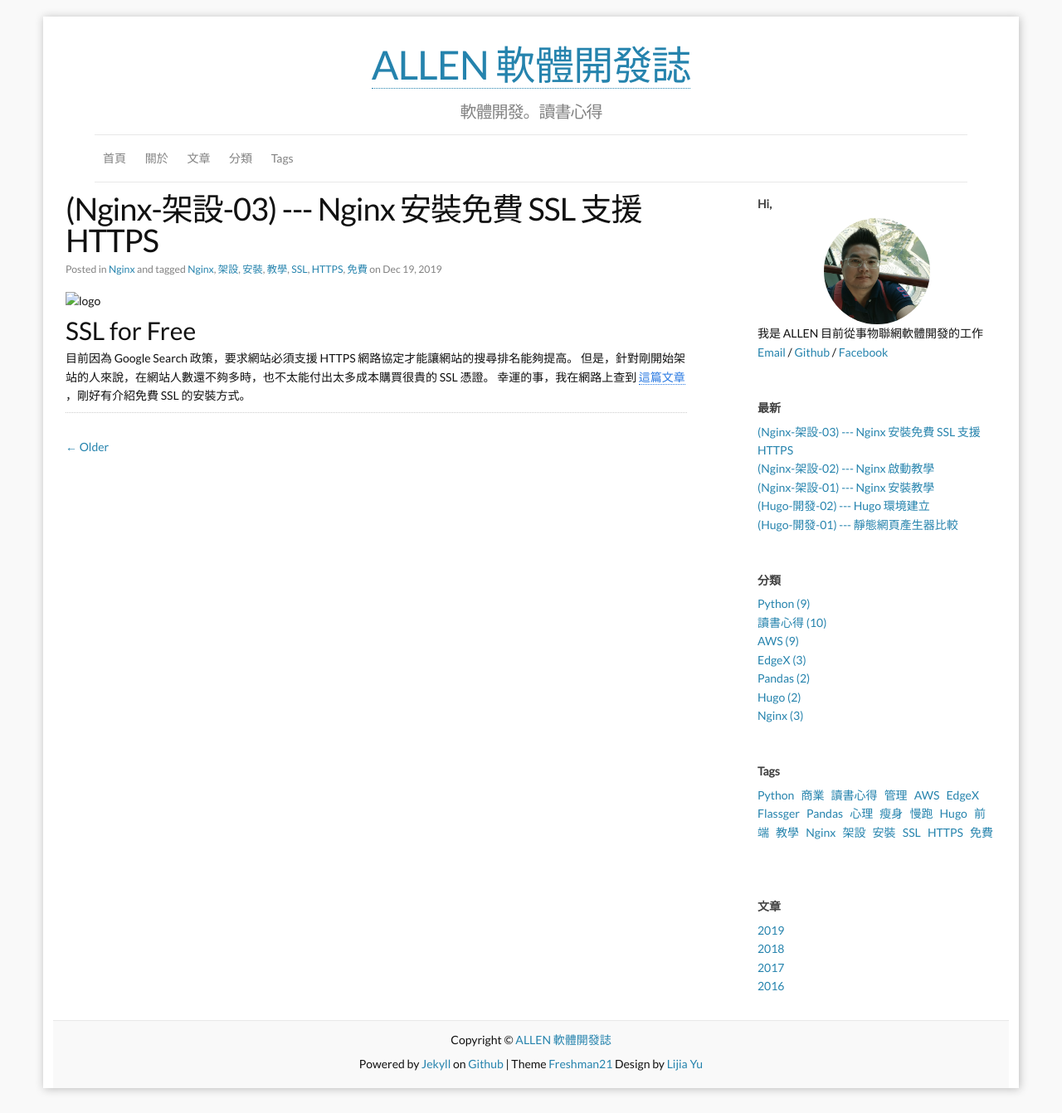
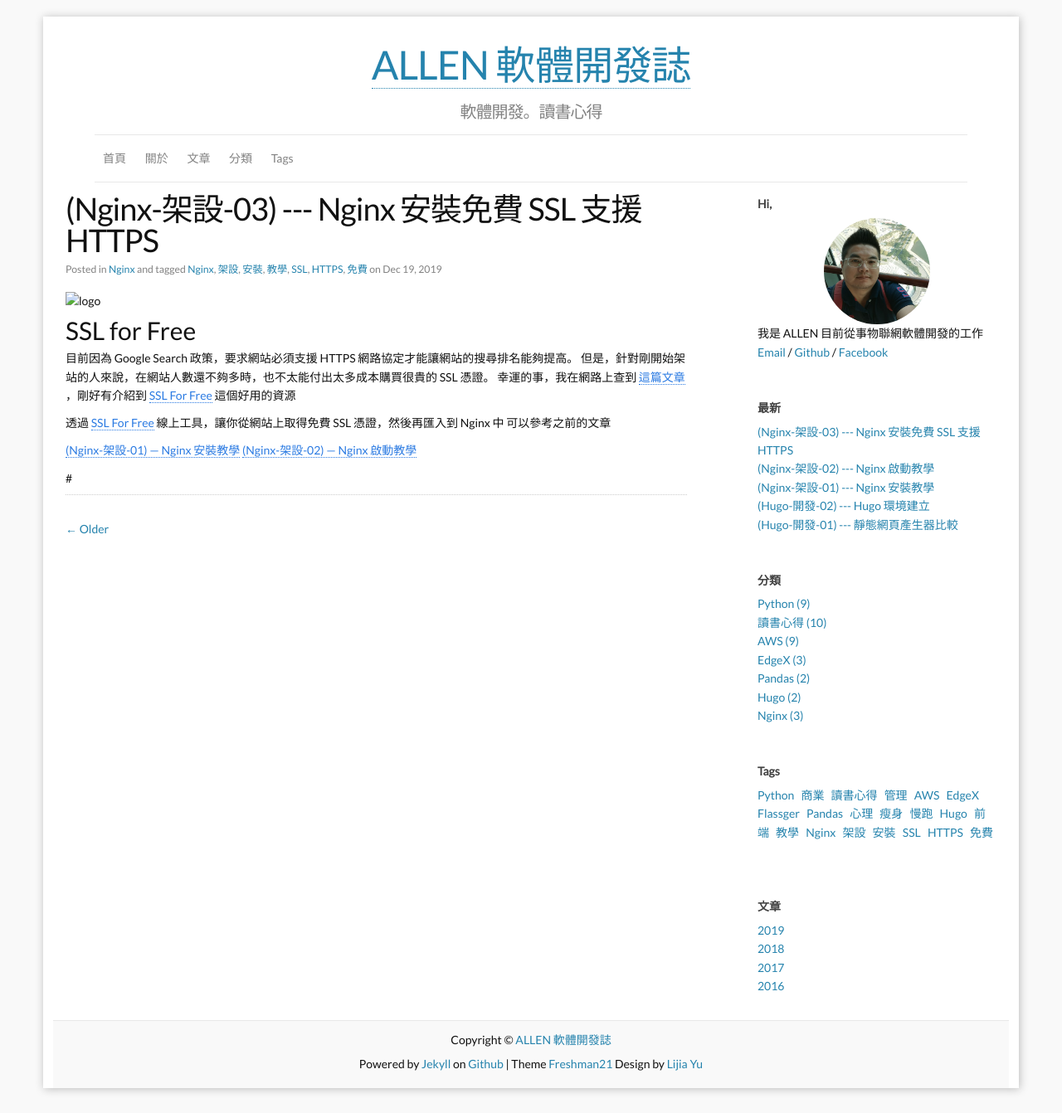
Before and after one commit to allenchien-tw/allenchien-tw.github.io, a Jekyll site: the page built from _posts/2019-12-19-nginx-install-03.md, in a window 1280 px wide. Shown: the whole page at 83% size. Built offline with Jekyll 4.4.1, drawn with Linux system fonts in a browser that asks for light colours.

Commit message:
update: update content

```diff
--- a/_posts/2019-12-19-nginx-install-03.md
+++ b/_posts/2019-12-19-nginx-install-03.md
@@ -21,4 +21,13 @@
 
 目前因為 Google Search 政策，要求網站必須支援 HTTPS 網路協定才能讓網站的搜尋排名能夠提高。
 但是，針對剛開始架站的人來說，在網站人數還不夠多時，也不太能付出太多成本購買很貴的 SSL 憑證。
-幸運的事，我在網路上查到 [這篇文章](https://free.com.tw/ssl-for-free/) ，剛好有介紹免費 SSL 的安裝方式。
+幸運的事，我在網路上查到 [這篇文章](https://free.com.tw/ssl-for-free/) ，剛好有介紹到 [SSL For Free](https://www.sslforfree.com/) 這個好用的資源
+
+透過 [SSL For Free](https://www.sslforfree.com/) 線上工具，讓你從網站上取得免費 SSL 憑證，然後再匯入到 Nginx 中
+可以參考之前的文章
+
+[(Nginx-架設-01) --- Nginx 安裝教學](https://allenchien-tw.github.io/blog/2019/12/17/nginx-install-012)
+[(Nginx-架設-02) --- Nginx 啟動教學](https://allenchien-tw.github.io/blog/2019/12/18/nginx-install-02)
+
+
+#
```
Also changed, not shown: _posts/2019-12-17-nginx-install-01.md (renamed from _posts/2019-12-17-nginx-install-012.md), images/blog/20191219/20191219-001.png (added).
